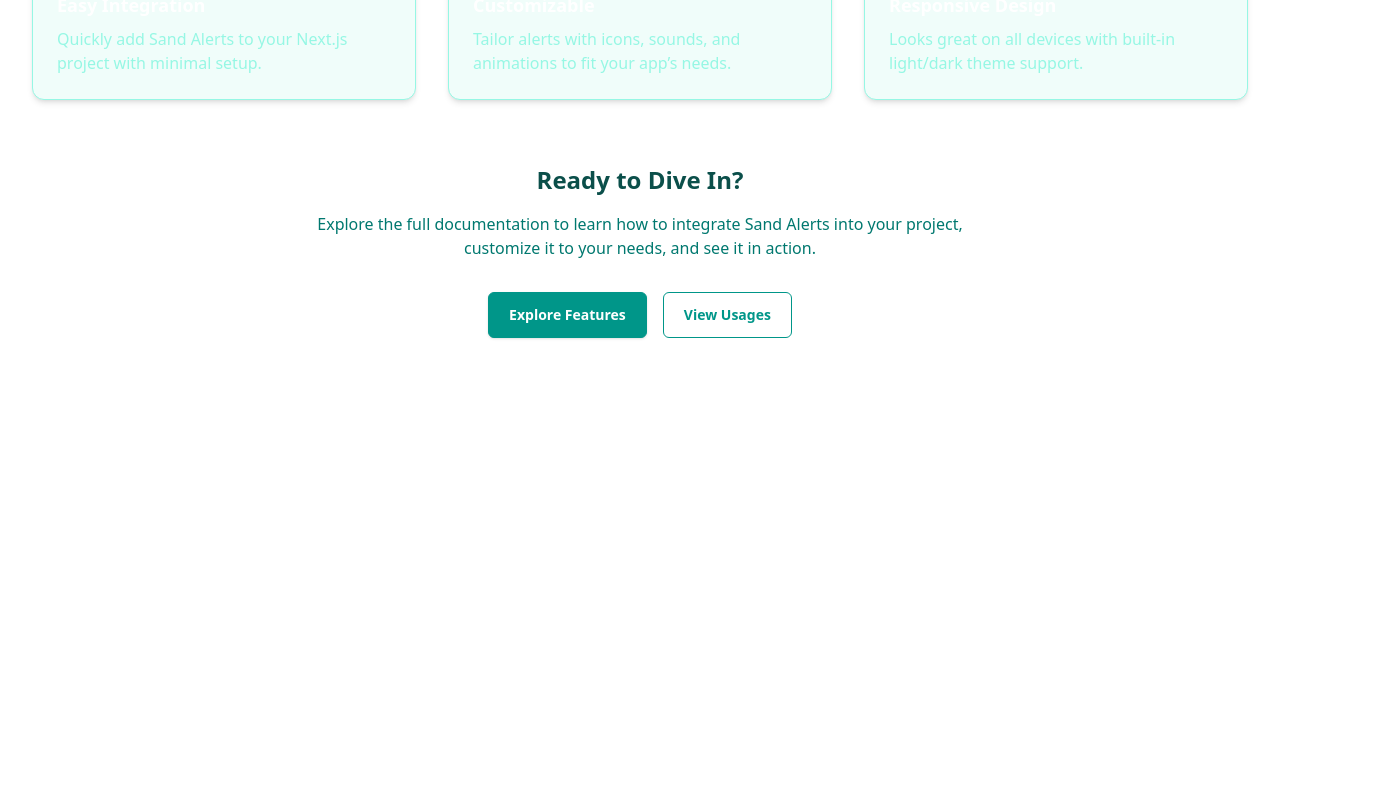
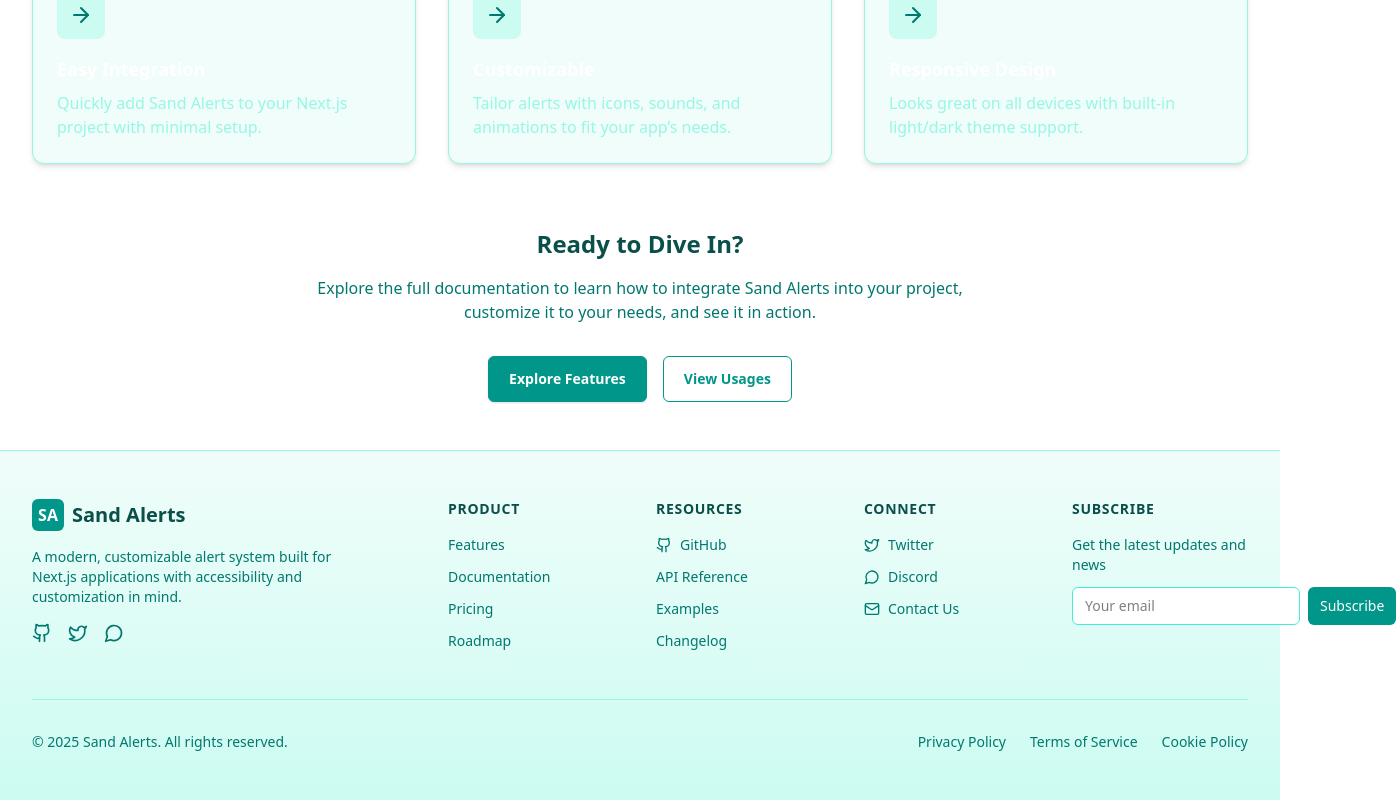
Before and after one commit to sandundil2002/Sand-Alerts, a Next.js app: page / in a window 1280 px wide. Shown: the part 830-1630 px from the top of the page, 1396 px wide, since content can reach past the window. Before the commit the page ends 1216 px from the top, so only its background shows below. Built offline with nearby package versions, Linux system fonts and the light colour scheme.

Commit message:
documentation footer implemented.

```diff
--- a/app/layout.tsx
+++ b/app/layout.tsx
@@ -3,6 +3,8 @@
 import React from "react";
 import {AlertProvider} from "@/components/alert/AlertContext";
 import {AlertContainer} from "@/components/alert/AlertContainer";
+import Header from "@/app/layout/Header";
+import Footer from "@/app/layout/Footer";
 
 export const metadata: Metadata = {
     title: "Sand Alerts",
@@ -16,8 +18,10 @@
         <html lang="en">
         <body>
         <AlertProvider>
+            <Header />
             {children}
             <AlertContainer />
+            <Footer />
         </AlertProvider>
         </body>
         </html>
--- /dev/null
+++ b/app/layout/Footer.tsx
@@ -0,0 +1,147 @@
+import React from 'react';
+import { NavLink } from "@/app/layout/Header";
+import { ExternalLink, Github, Twitter, Mail, MessageCircle } from 'lucide-react';
+
+export default function Footer() {
+    const footerSections: { title: string; links: (NavLink & { icon?: React.ReactNode })[] }[] = [
+        {
+            title: 'Product',
+            links: [
+                { name: 'Features', href: '/features', icon: null },
+                { name: 'Documentation', href: '/configuration', icon: null },
+                { name: 'Pricing', href: '#', icon: null },
+                { name: 'Roadmap', href: '/started', icon: null },
+            ],
+        },
+        {
+            title: 'Resources',
+            links: [
+                { name: 'GitHub', href: 'https://github.com/sandundil2002/Sand-Alerts.git', icon: <Github className="h-4 w-4" /> },
+                { name: 'API Reference', href: '/started', icon: null },
+                { name: 'Examples', href: '/examples', icon: null },
+                { name: 'Changelog', href: '#', icon: null },
+            ],
+        },
+        {
+            title: 'Connect',
+            links: [
+                { name: 'Twitter', href: 'https://twitter.com/sandundil2002', icon: <Twitter className="h-4 w-4" /> },
+                { name: 'Discord', href: 'https://discord.com/sandundilshan', icon: <MessageCircle className="h-4 w-4" /> },
+                { name: 'Contact Us', href: 'mailto:sandundil2002@gmail.com', icon: <Mail className="h-4 w-4" /> },
+            ],
+        },
+    ];
+
+    return (
+        <footer className="bg-gradient-to-b from-teal-50 to-teal-100 dark:from-teal-950 dark:to-teal-900 border-t border-teal-200 dark:border-teal-800">
+            <div className="mx-auto max-w-7xl px-4 sm:px-6 lg:px-8 py-12">
+                <div className="grid grid-cols-1 sm:grid-cols-2 lg:grid-cols-12 gap-8">
+                    <div className="col-span-1 sm:col-span-2 lg:col-span-4">
+                        <div className="flex items-center space-x-2 mb-4">
+                            <div className="h-8 w-8 rounded-md bg-teal-600 flex items-center justify-center">
+                                <span className="text-white font-bold">SA</span>
+                            </div>
+                            <h2 className="text-xl font-bold text-teal-900 dark:text-teal-50">
+                                Sand Alerts
+                            </h2>
+                        </div>
+                        <p className="text-sm text-teal-700 dark:text-teal-200 max-w-xs mb-4">
+                            A modern, customizable alert system built for Next.js applications with accessibility and customization in mind.
+                        </p>
+                        <div className="flex space-x-4 mt-4">
+                            <a
+                                href="https://github.com/sandundil2002/Sand-Alerts.git"
+                                className="text-teal-700 hover:text-teal-900 dark:text-teal-300 dark:hover:text-teal-100 transition-colors"
+                                aria-label="GitHub"
+                            >
+                                <Github className="h-5 w-5" />
+                            </a>
+                            <a
+                                href="https://twitter.com/sandundil2002"
+                                className="text-teal-700 hover:text-teal-900 dark:text-teal-300 dark:hover:text-teal-100 transition-colors"
+                                aria-label="Twitter"
+                            >
+                                <Twitter className="h-5 w-5" />
+                            </a>
+                            <a
+                                href="https://discord.com/sandundilshan"
+                                className="text-teal-700 hover:text-teal-900 dark:text-teal-300 dark:hover:text-teal-100 transition-colors"
+                                aria-label="Discord"
+                            >
+                                <MessageCircle className="h-5 w-5" />
+                            </a>
+                        </div>
+                    </div>
+
+                    {footerSections.map((section) => (
+                        <div key={section.title} className="col-span-1 lg:col-span-2">
+                            <h3 className="text-sm font-semibold text-teal-900 dark:text-teal-100 uppercase tracking-wider mb-4">
+                                {section.title}
+                            </h3>
+                            <ul className="space-y-3">
+                                {section.links.map((link) => (
+                                    <li key={link.name}>
+                                        <a
+                                            href={link.href}
+                                            className="text-sm text-teal-700 dark:text-teal-200 hover:text-teal-900 dark:hover:text-teal-50 transition-colors group flex items-center"
+                                            target={link.href.startsWith('http') ? '_blank' : undefined}
+                                            rel={link.href.startsWith('http') ? 'noopener noreferrer' : undefined}
+                                        >
+                                            {link.icon && (
+                                                <span className="mr-2">{link.icon}</span>
+                                            )}
+                                            <span>{link.name}</span>
+                                            {link.href.startsWith('http') && (
+                                                <ExternalLink className="ml-1 h-3 w-3 opacity-0 group-hover:opacity-100 transition-opacity" />
+                                            )}
+                                        </a>
+                                    </li>
+                                ))}
+                            </ul>
+                        </div>
+                    ))}
+
+                    <div className="col-span-1 sm:col-span-2 lg:col-span-2">
+                        <h3 className="text-sm font-semibold text-teal-900 dark:text-teal-100 uppercase tracking-wider mb-4">
+                            Subscribe
+                        </h3>
+                        <p className="text-sm text-teal-700 dark:text-teal-200 mb-3">
+                            Get the latest updates and news
+                        </p>
+                        <form className="flex flex-col sm:flex-row gap-2">
+                            <input
+                                type="email"
+                                placeholder="Your email"
+                                className="px-3 py-2 bg-white dark:bg-teal-800 border border-teal-300 dark:border-teal-700 rounded-md text-sm focus:outline-none focus:ring-2 focus:ring-teal-500 dark:text-teal-100"
+                                required
+                            />
+                            <button
+                                type="submit"
+                                className="px-3 py-2 bg-teal-600 hover:bg-teal-700 text-white font-medium rounded-md text-sm transition-colors"
+                            >
+                                Subscribe
+                            </button>
+                        </form>
+                    </div>
+                </div>
+
+                <div className="mt-12 pt-8 border-t border-teal-200 dark:border-teal-800 flex flex-col sm:flex-row justify-between items-center">
+                    <p className="text-sm text-teal-700 dark:text-teal-200 mb-4 sm:mb-0">
+                        © 2025 Sand Alerts. All rights reserved.
+                    </p>
+                    <div className="flex space-x-6">
+                        <a href="#" className="text-sm text-teal-700 dark:text-teal-200 hover:text-teal-900 dark:hover:text-teal-50 transition-colors">
+                            Privacy Policy
+                        </a>
+                        <a href="#" className="text-sm text-teal-700 dark:text-teal-200 hover:text-teal-900 dark:hover:text-teal-50 transition-colors">
+                            Terms of Service
+                        </a>
+                        <a href="#" className="text-sm text-teal-700 dark:text-teal-200 hover:text-teal-900 dark:hover:text-teal-50 transition-colors">
+                            Cookie Policy
+                        </a>
+                    </div>
+                </div>
+            </div>
+        </footer>
+    );
+}
```
